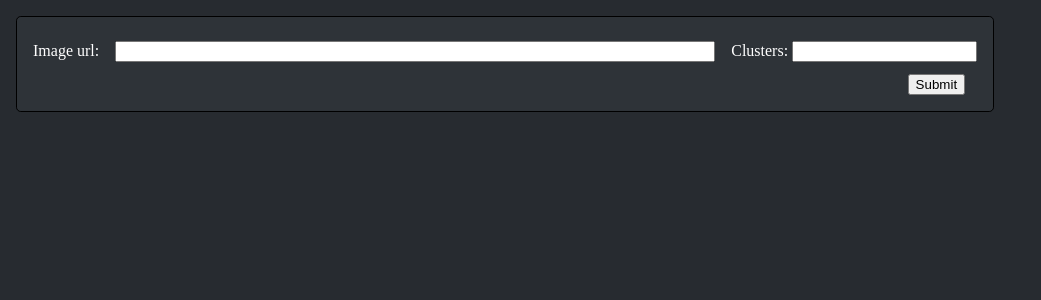
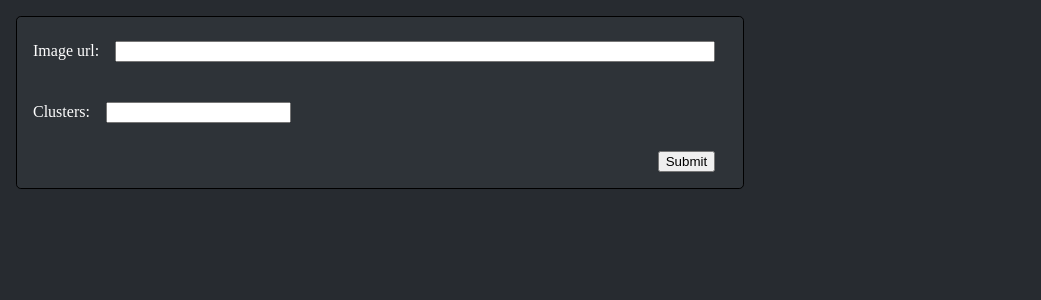
Before and after one commit to rprtr258/Image-service, a Flask app: page /cluster in a window 1280 px wide. Shown: the top 300 px of the page, without its empty margins (0-1041 px from the left). Run offline with Flask 2, Linux system fonts and the light colour scheme.

Commit message:
Add WEBDESIGN on cluster page

```diff
--- a/templates/cluster.html
+++ b/templates/cluster.html
@@ -5,5 +5,10 @@ Cluster filter
 {% endblock %}
 
 {% block parameters %}
-Clusters: <input type="number" name="n">
+<p>
+    <div class="label">
+        Clusters:
+        <input class="text" type="number" name="n">
+    </div>
+</p>
 {% endblock %}
```
